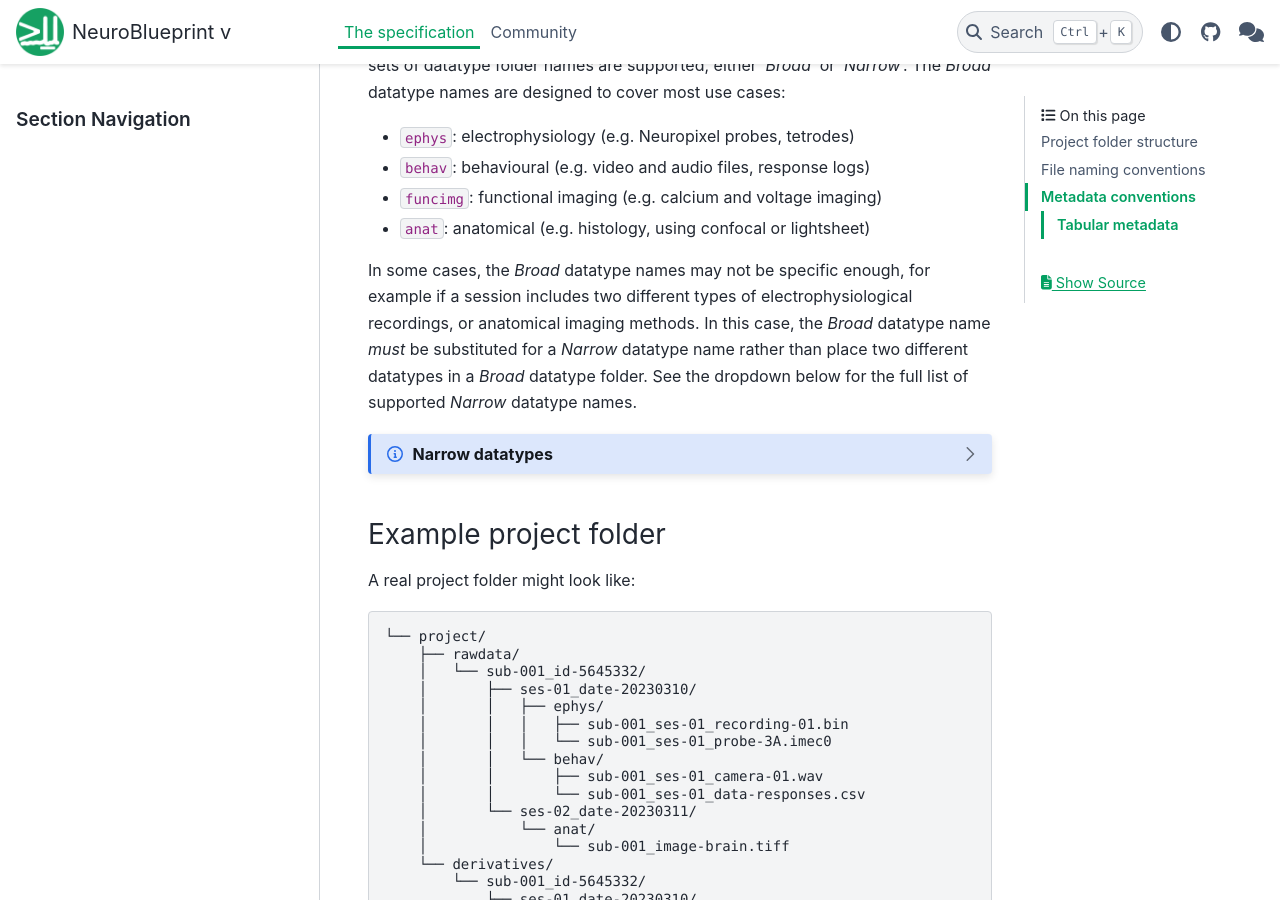
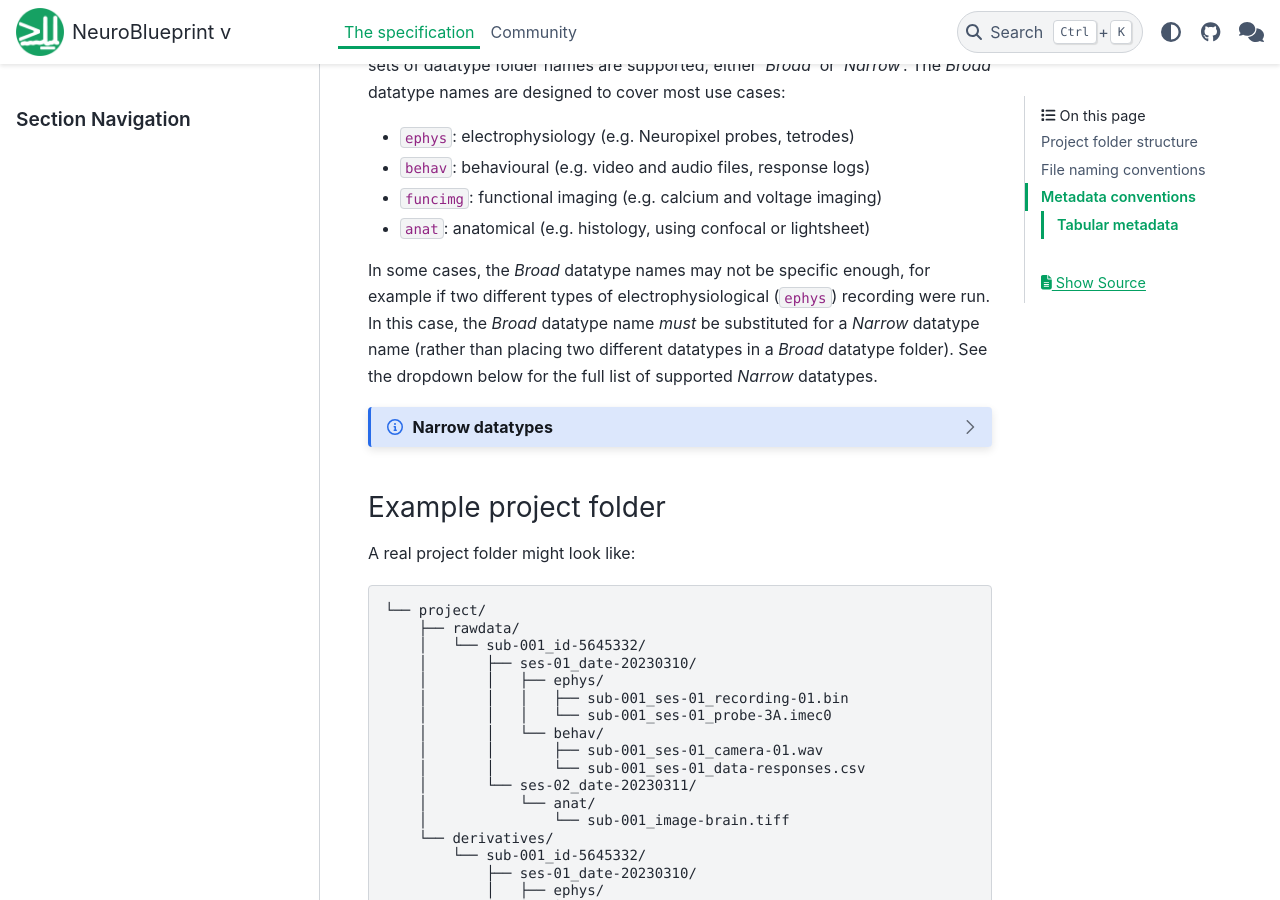
Before and after one commit to neuroinformatics-unit/NeuroBlueprint, a Sphinx documentation site: the page built from docs/source/specification.md, in a window 1280 px wide and 900 px high, scrolled down 3178 px. Built offline with Sphinx 7.4.7 and the PyData theme 0.15.4, drawn with Linux system fonts in a browser that asks for light colours; the version number could not be read and is left out.

```diff
--- a/docs/source/specification.md
+++ b/docs/source/specification.md
@@ -83,11 +83,11 @@
 * `anat`: anatomical (e.g. histology, using confocal or lightsheet)
 
 In some cases, the *Broad* datatype names may not be specific enough,
-for example if a session includes two different types of electrophysiological
-recordings, or anatomical imaging methods. In this case, the *Broad* datatype
-name *must* be substituted for a *Narrow* datatype name rather than place two
-different datatypes in a *Broad* datatype folder. See the dropdown below for
-the full list of supported *Narrow* datatype names.
+for example if two different types of electrophysiological (`ephys`)
+recording were run. In this case, the *Broad* datatype
+name *must* be substituted for a *Narrow* datatype name (rather than placing two
+different datatypes in a *Broad* datatype folder). See the dropdown below for
+the full list of supported *Narrow* datatypes.
 
 :::{dropdown} Narrow datatypes
 :color: info
```
Also changed, not shown: other parts of docs/source/specification.md (+3 -3 lines).
